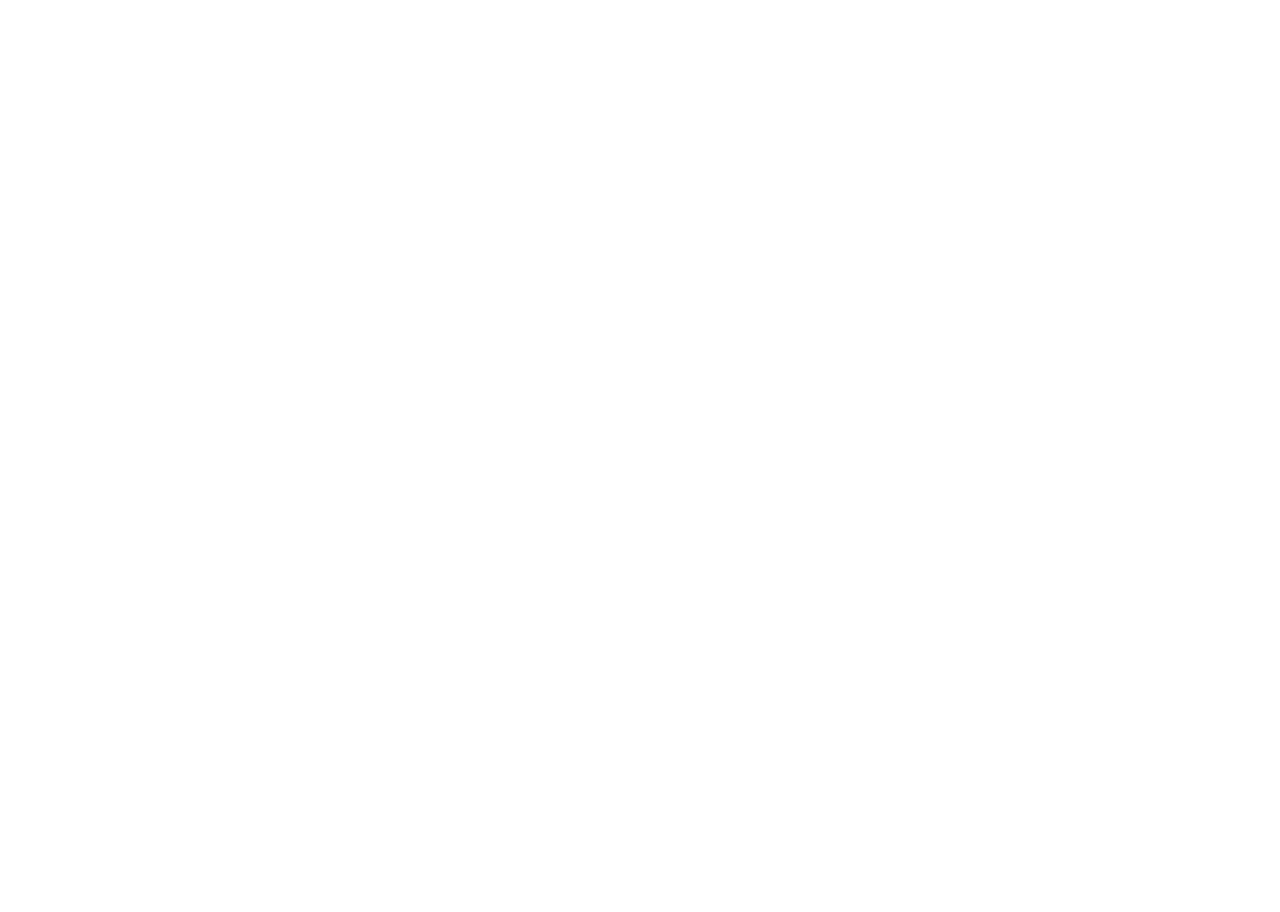
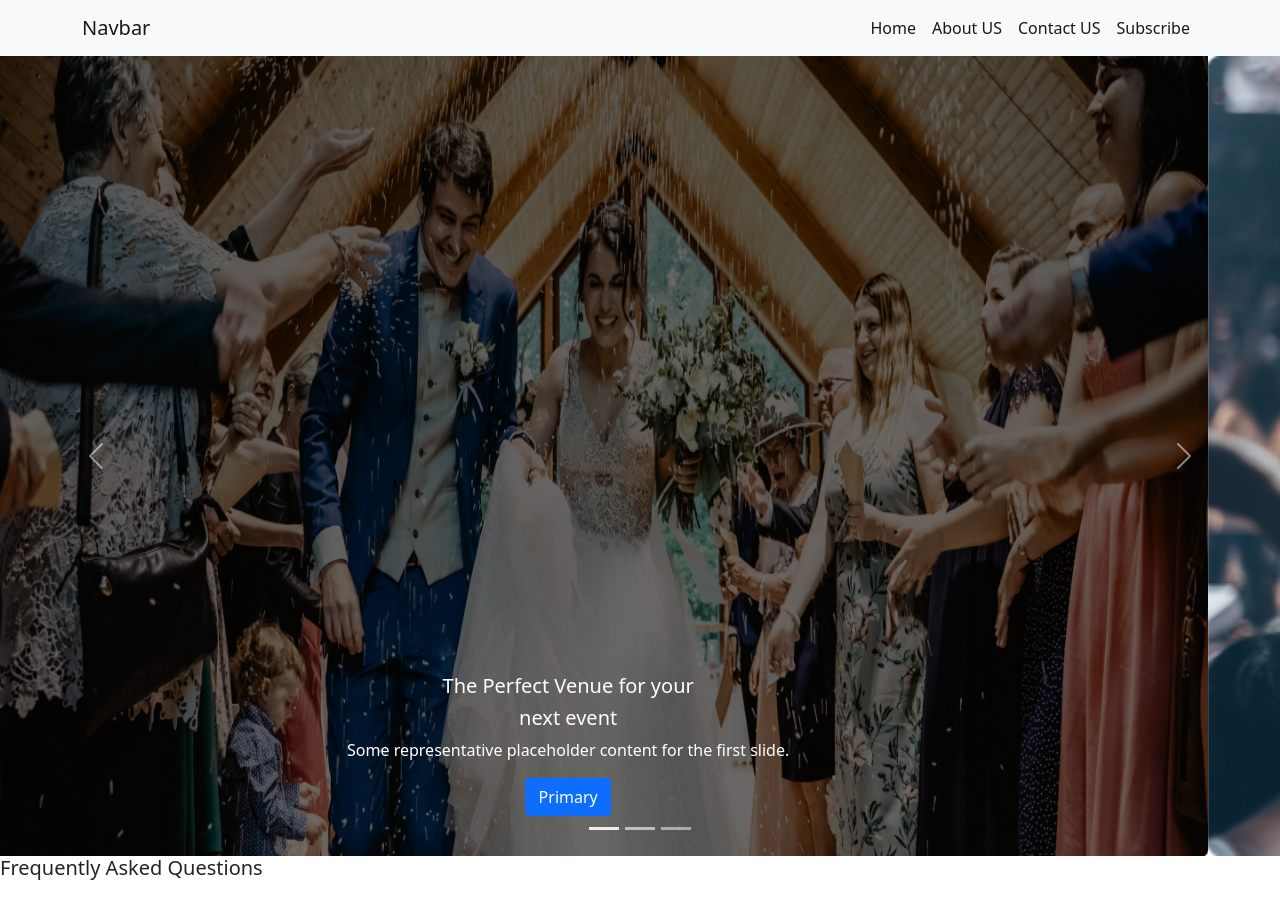
Before and after one commit to sajolbhadra/moina-convention-center, a plain HTML site: page index.html in a window 1280 px wide. Before the commit the page ends 800 px from the top, so only its background shows below. Drawn offline with nearby package versions, Linux system fonts and the light colour scheme.

Commit message:
header & carousel added

```diff
--- a/index.html
+++ b/index.html
@@ -5,8 +5,112 @@
     <meta http-equiv="X-UA-Compatible" content="IE=edge">
     <meta name="viewport" content="width=device-width, initial-scale=1.0">
     <title>Moina Convention Center</title>
+    <link rel="shortcut icon" href="favicon.ico" type="image/x-icon">
+
+    <!-- Bootstrap CDN  -->
+    <link href="https://cdn.jsdelivr.net/npm/bootstrap@5.1.3/dist/css/bootstrap.min.css" rel="stylesheet" integrity="sha384-1BmE4kWBq78iYhFldvKuhfTAU6auU8tT94WrHftjDbrCEXSU1oBoqyl2QvZ6jIW3" crossorigin="anonymous">
 </head>
 <body>
+    <header>
+        <nav class="navbar navbar-expand-lg navbar-light bg-light">
+            <div class="container">
+              <a class="navbar-brand " href="#">Navbar</a>
+              <button class="navbar-toggler" type="button" data-bs-toggle="collapse" data-bs-target="#navbarNav" aria-controls="navbarNav" aria-expanded="false" aria-label="Toggle navigation">
+                <span class="navbar-toggler-icon"></span>
+              </button>
+              <div class="collapse navbar-collapse" id="navbarNav">
+                <ul class="navbar-nav ms-auto">
+                  <li class="nav-item">
+                    <a class="nav-link active" aria-current="page" href="#">Home</a>
+                  </li>
+                  <li class="nav-item">
+                    <a class="nav-link active" aria-current="page" href="#">About US</a>
+                  </li>
+                  <li class="nav-item">
+                    <a class="nav-link active" aria-current="page" href="#">Contact US</a>
+                  </li>
+                  <li class="nav-item">
+                    <a class="nav-link active" aria-current="page" href="#">Subscribe</a>
+                  </li>
+                </ul>
+              </div>
+            </div>
+          </nav>
 
+          <!-- -------------Carousel------------ -->
+          <section>
+            <div id="carouselExampleCaptions" class="carousel slide" data-bs-ride="carousel">
+                <div class="carousel-indicators">
+                  <button type="button" data-bs-target="#carouselExampleCaptions" data-bs-slide-to="0" class="active" aria-current="true" aria-label="Slide 1"></button>
+                  <button type="button" data-bs-target="#carouselExampleCaptions" data-bs-slide-to="1" aria-label="Slide 2"></button>
+                  <button type="button" data-bs-target="#carouselExampleCaptions" data-bs-slide-to="2" aria-label="Slide 3"></button>
+                </div>
+                <div class="carousel-inner h-50">
+                  <div class="carousel-item active">
+                    <img src="images/banner.png" class="d-block w-100 " style="height:800px;" alt="...">
+                    <div class="carousel-caption d-none d-md-block">
+                      <h5>The Perfect Venue for your</h5>
+                      <h5>next event</h5>
+                      <p>Some representative placeholder content for the first slide.</p>
+                      <button type="button" class="btn btn-primary">Primary</button>
+                    </div>
+                  </div>
+                  <div class="carousel-item ">
+                    <img src="images/people.png" class="d-block w-100 " style="height:800px;" alt="...">
+                    <div class="carousel-caption d-none d-md-block">
+                      <h5>The Perfect Venue for your</h5>
+                      <h5>next event</h5>
+                      <p>Some representative placeholder content for the first slide.</p>
+                      <button type="button" class="btn btn-primary">Primary</button>
+                    </div>
+                  </div>
+                  <div class="carousel-item ">
+                    <img src="images/wedding.png" class="d-block w-100 " style="height:800px;" alt="...">
+                    <div class="carousel-caption d-none d-md-block">
+                      <h5>The Perfect Venue for your</h5>
+                      <h5>next event</h5>
+                      <p>Some representative placeholder content for the first slide.</p>
+                      <button type="button" class="btn btn-primary">Primary</button>
+                    </div>
+                  </div>
+
+
+                </div>
+                <button class="carousel-control-prev" type="button" data-bs-target="#carouselExampleCaptions" data-bs-slide="prev">
+                  <span class="carousel-control-prev-icon" aria-hidden="true"></span>
+                  <span class="visually-hidden">Previous</span>
+                </button>
+                <button class="carousel-control-next" type="button" data-bs-target="#carouselExampleCaptions" data-bs-slide="next">
+                  <span class="carousel-control-next-icon" aria-hidden="true"></span>
+                  <span class="visually-hidden">Next</span>
+                </button>
+              </div>
+          </section>
+    </header>
+<!-- -----------------------------End Of the Header---------------------------- -->
+    <main>
+
+
+
+        <section>
+            <h5>Frequently Asked Questions</h5>
+
+            <div class="row">
+                <div class="col-lg-6"></div>
+                <div class="col-lg-6">
+                    <img src="images" alt="">
+                </div>
+            </div>
+        </section>
+    </main>
+    <footer>
+
+    </footer>
+
+
+
+
+    <!-- Bootstrap JS Script CDN  -->
+    <script src="https://cdn.jsdelivr.net/npm/bootstrap@5.1.3/dist/js/bootstrap.bundle.min.js" integrity="sha384-ka7Sk0Gln4gmtz2MlQnikT1wXgYsOg+OMhuP+IlRH9sENBO0LRn5q+8nbTov4+1p" crossorigin="anonymous"></script>
 </body>
 </html>
```
Also changed, not shown: icons/Vector.svg (added), icons/arrow-forward 1.svg (added), icons/ctor.svg (added), icons/menu-2 1.svg (added), icons/watermark.svg (added), images/banner.png (added), images/people.png (added), images/person 1.png (added), images/person 2.png (added), images/person 3.png (added), images/wedding.png (added).
